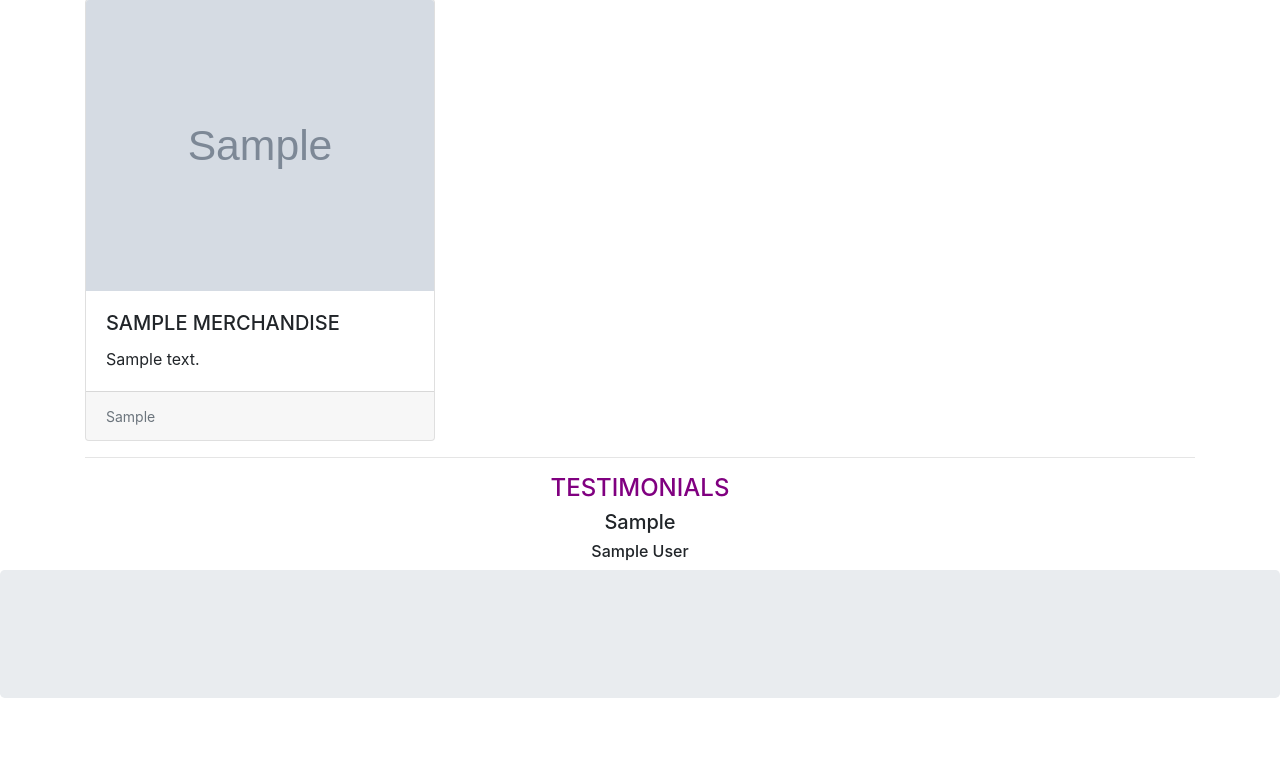
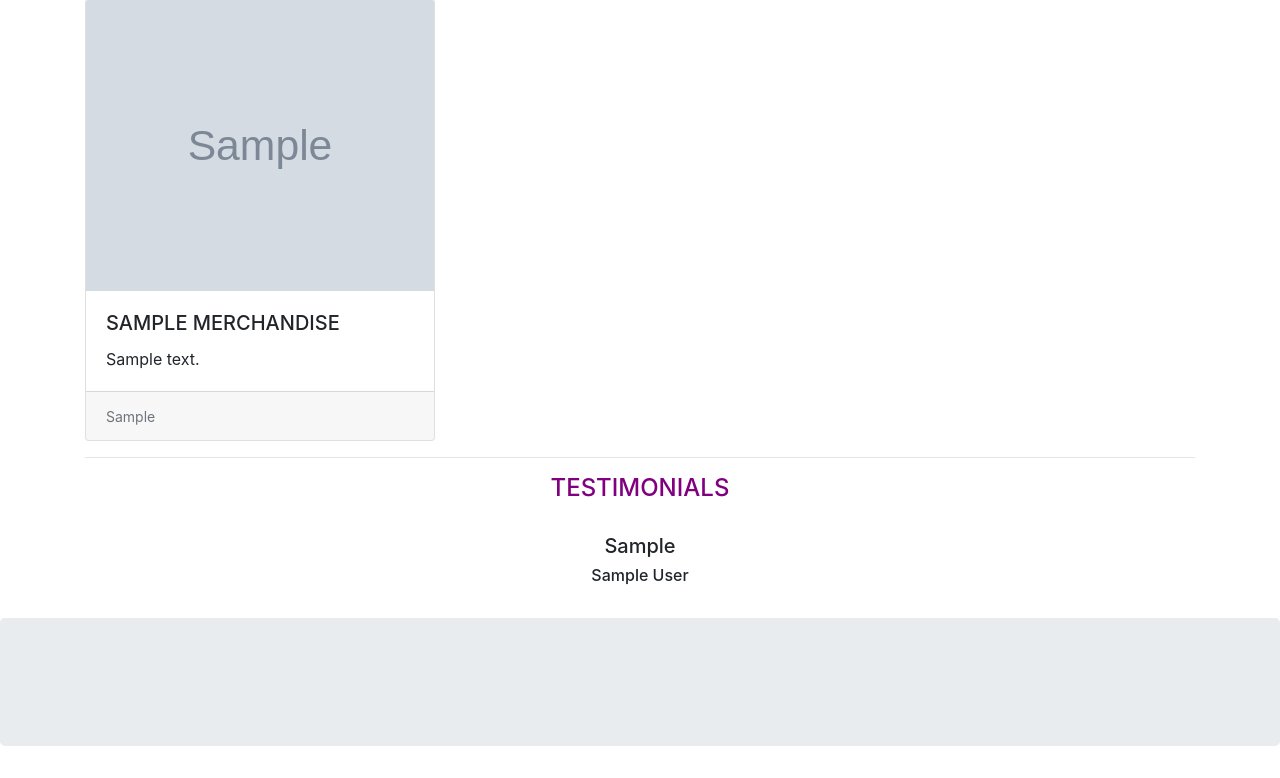
Before and after one commit to AlexKarari/Jamhuri, a Django app: page / in a window 1280 px wide. Shown: the part 2438-3216 px from the top of the page. Before the commit the page ends 3136 px from the top, so only its background shows below. Run offline with Django 3.2, Linux system fonts and the light colour scheme; tables that the repository leaves empty hold one stand-in row (values such as "Sample post"); grey boxes marked "Sample" are stand-in pictures; some libraries are stand-ins or nearby versions.

Commit message:
Text Carouel
carousel implemented. Text yet to respond

```diff
--- a/jamfest/templates/all/index.html
+++ b/jamfest/templates/all/index.html
@@ -144,13 +144,22 @@
     <div class="container">
         <hr>
         <h4 style="text-align: center">TESTIMONIALS</h4>
-        <div class="row">
-            {% for testimonials in testimonials %}
-            <div class="col-md-12">
-                        <h5 style="text-justify: auto; text-align: center">{{testimonials.testimonial}}</h5>
-                        <h6 style="text-align: center">{{testimonials.author}}</h6>
+        <div id="carouselContent" class="carousel slide" data-ride="carousel">
+            <div class="carousel-inner" role="listbox">
+                {% for testimonials in testimonials%}
+                <div class="carousel-item active text-center p-4">
+                    <h5 style="text-justify: auto; text-align: center">{{testimonials.testimonial}}</h5>
+                    <h6 style="text-align: center">{{testimonials.author}}</h6>
+                </div>
+                {% endfor %}
             </div>
-            {% endfor %}
+        <!-- Left and right controls -->
+        <a class="carousel-control-prev" href="#demo" data-slide="prev">
+            <span class="carousel-control-prev-icon"></span>
+        </a>
+        <a class="carousel-control-next" href="#demo" data-slide="next">
+            <span class="carousel-control-next-icon"></span>
+        </a>
         </div>
     </div>
 </section>
```
